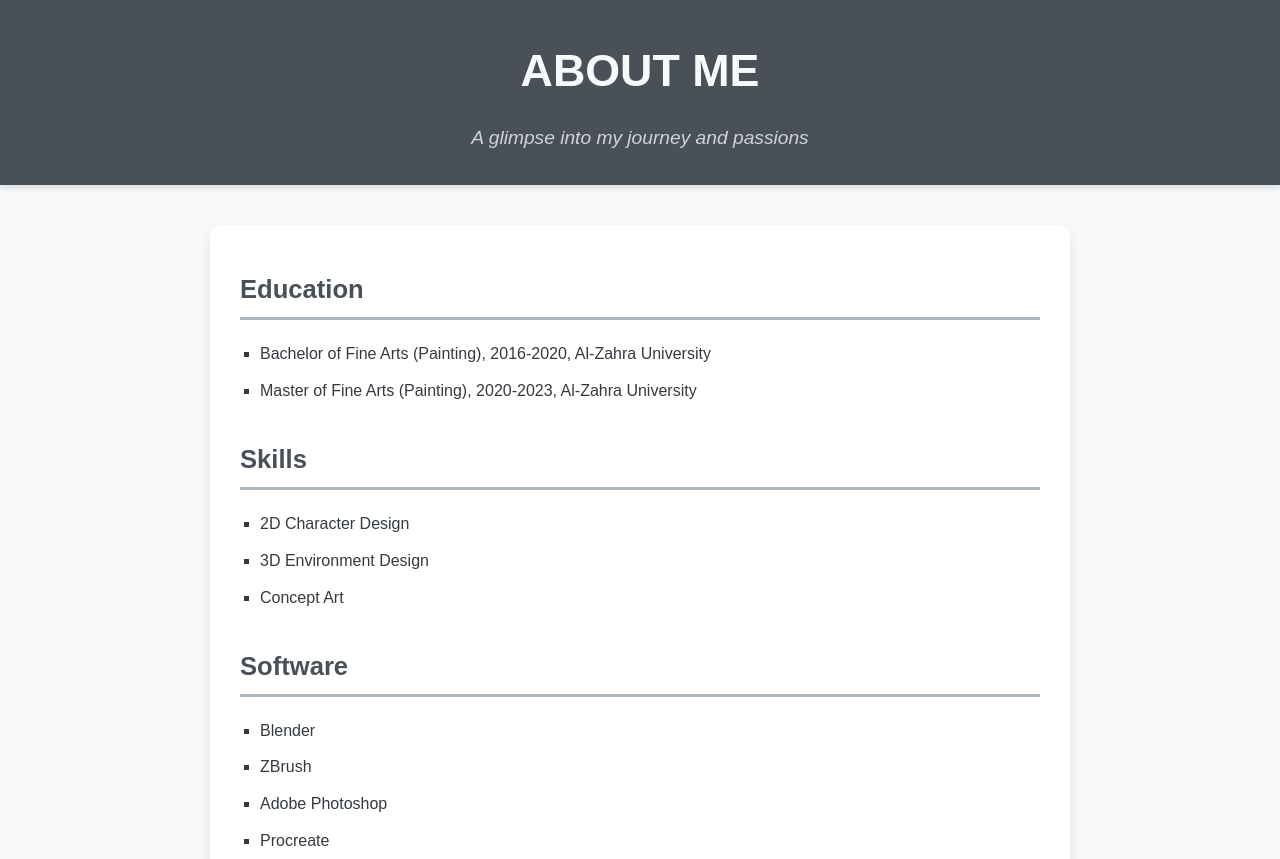
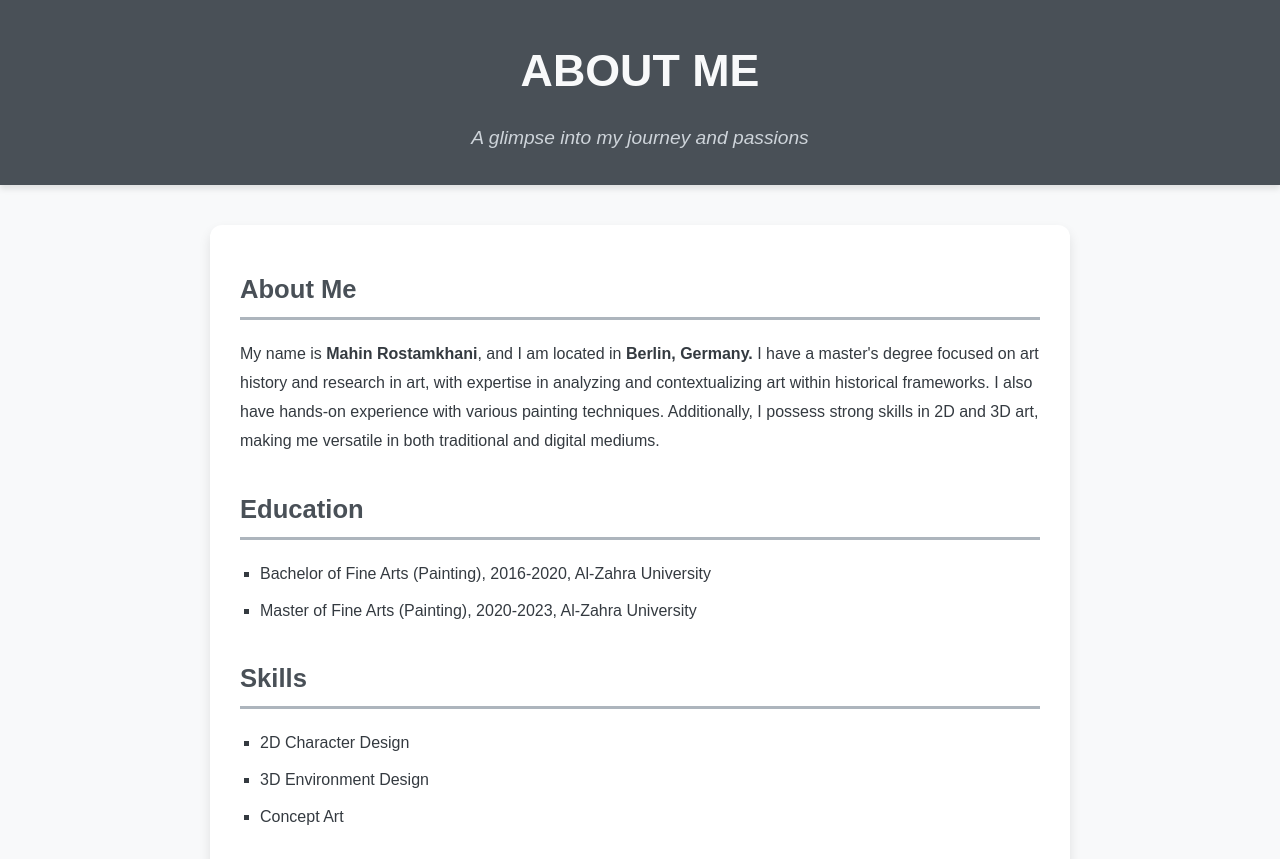
Before and after one commit to mahinartwork/mahinartwork.github.io, a plain HTML site: page about.html in a window 1280 px wide. Shown: the top 859 px of the page. Drawn offline with Linux system fonts and the light colour scheme.

Commit message:
edit about

```diff
--- a/about.html
+++ b/about.html
@@ -96,6 +96,13 @@
 
   <main>
     <div class="section">
+      <h2>About Me</h2>
+      <p>
+        My name is <strong>Mahin Rostamkhani</strong>, and I am located in <strong>Berlin, Germany.</strong> I have a master's degree focused on art history and research in art, with expertise in analyzing and contextualizing art within historical frameworks. I also have hands-on experience with various painting techniques. Additionally, I possess strong skills in 2D and 3D art, making me versatile in both traditional and digital mediums.
+      </p>
+    </div>
+
+    <div class="section">
       <h2>Education</h2>
       <ul>
         <li>Bachelor of Fine Arts (Painting), 2016-2020, Al-Zahra University</li>
```
Also changed, not shown: index.html (+0 -1 lines), 1 other file.
